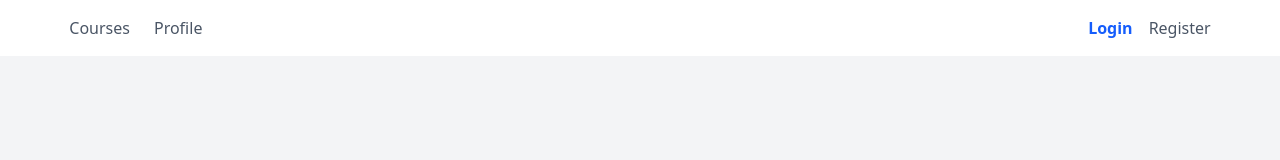
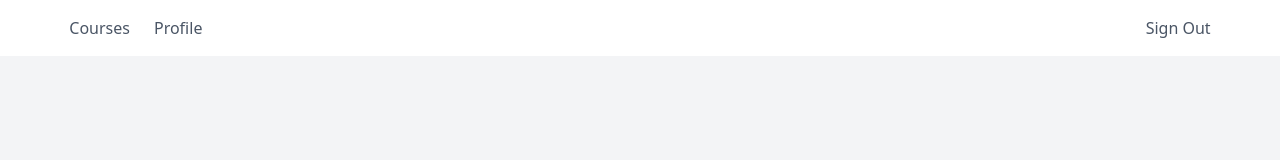
Before and after one commit to Amr-shawky/AngularTask, an Angular app: page /login in a window 1280 px wide. Shown: the top 160 px of the page. Built offline with nearby package versions, Linux system fonts and the light colour scheme; sample sign-in values are in the browser's storage.

Commit message:
feat: Enhance navbar component with authentication links and sign-out functionality

```diff
--- a/src/app/Shared/Components/navbar/navbar.component.html
+++ b/src/app/Shared/Components/navbar/navbar.component.html
@@ -1,6 +1,5 @@
-<nav class="bg-white shadow-md ">
-  <div class="w-11/12 mx-auto flex items-center justify-between p-4 ">
-
+<nav class="bg-white shadow-md">
+  <div class="w-11/12 mx-auto flex items-center justify-between p-4">
     <!-- Logo -->
     <!-- Mobile menu button -->
     <button
@@ -11,20 +10,29 @@
       aria-expanded="false"
     >
       <span class="sr-only">Open main menu</span>
-      <svg class="w-6 h-6" xmlns="http://www.w3.org/2000/svg" fill="none" viewBox="0 0 24 24"
-        stroke="currentColor">
-        <path stroke-linecap="round" stroke-linejoin="round" stroke-width="2"
-          d="M4 6h16M4 12h16M4 18h16" />
+      <svg
+        class="w-6 h-6"
+        xmlns="http://www.w3.org/2000/svg"
+        fill="none"
+        viewBox="0 0 24 24"
+        stroke="currentColor"
+      >
+        <path
+          stroke-linecap="round"
+          stroke-linejoin="round"
+          stroke-width="2"
+          d="M4 6h16M4 12h16M4 18h16"
+        />
       </svg>
     </button>
 
     <!-- Navbar Links -->
-    <div class=" me-auto  md:flex items-start space-x-8" id="navbar-default">
+    <div class="me-auto md:flex items-start space-x-8" id="navbar-default">
       <ul class="flex items-start space-x-6 text-gray-600 font-medium">
         @for (item of pages; track $index) {
         <li>
           <a
-              routerLink="{{item.path}}"
+            routerLink="{{ item.path }}"
             routerLinkActive="text-blue-600 font-semibold"
             class="transition-colors duration-200 hover:text-blue-600"
           >
@@ -38,10 +46,11 @@
     <!-- Auth Links -->
     <div class="hidden md:flex items-center space-x-6">
       <ul class="flex items-center space-x-4 text-gray-600 font-medium">
+        @if (!authService.isLoggedIn()) {
           @for (item of authpages; track $index) {
           <li>
             <a
-              routerLink="{{item.path}}"
+              routerLink="{{ item.path }}"
               routerLinkActive="text-blue-600 font-semibold"
               class="transition-colors duration-200 hover:text-blue-600"
             >
@@ -49,6 +58,18 @@
             </a>
           </li>
           }
+        }
+        <!-- sign out -->
+        @if (authService.isLoggedIn()) {
+        <li>
+          <a
+            (click)="signOut()"
+            class="cursor-pointer transition-colors duration-200 hover:text-blue-600"
+          >
+            Sign Out
+          </a>
+        </li>
+        }
       </ul>
     </div>
   </div>
--- a/src/app/Shared/Components/navbar/navbar.component.ts
+++ b/src/app/Shared/Components/navbar/navbar.component.ts
@@ -1,5 +1,6 @@
 import { Component } from '@angular/core';
-import { RouterLink, RouterLinkActive } from '@angular/router';
+import { Router, RouterLink, RouterLinkActive } from '@angular/router';
+import { AuthService } from '../../../core/Services/auth.service';
 
 @Component({
   selector: 'app-navbar',
@@ -8,6 +9,9 @@ import { RouterLink, RouterLinkActive } from '@angular/router';
   styleUrl: './navbar.component.css'
 })
 export class NavbarComponent {
+  constructor(private router: Router ,
+    public authService: AuthService
+  ) {}
 
 //     { path: 'login', loadComponent: () => import('./features/user/Pages/login/login.component').then(m => m.LoginComponent) },
 //     {path:'register', loadComponent: () => import('./features/user/Pages/register/register.component').then(m => m.RegisterComponent) },
@@ -24,4 +28,9 @@ export class NavbarComponent {
     {title: 'Login', path: '/login'},
     {title: 'Register', path: '/register'},
   ];
+
+  signOut() {
+    localStorage.removeItem('token');
+    this.router.navigate(['/login']);
+  }
 }
```
Lines whose indentation alone changed are shown as unchanged.
